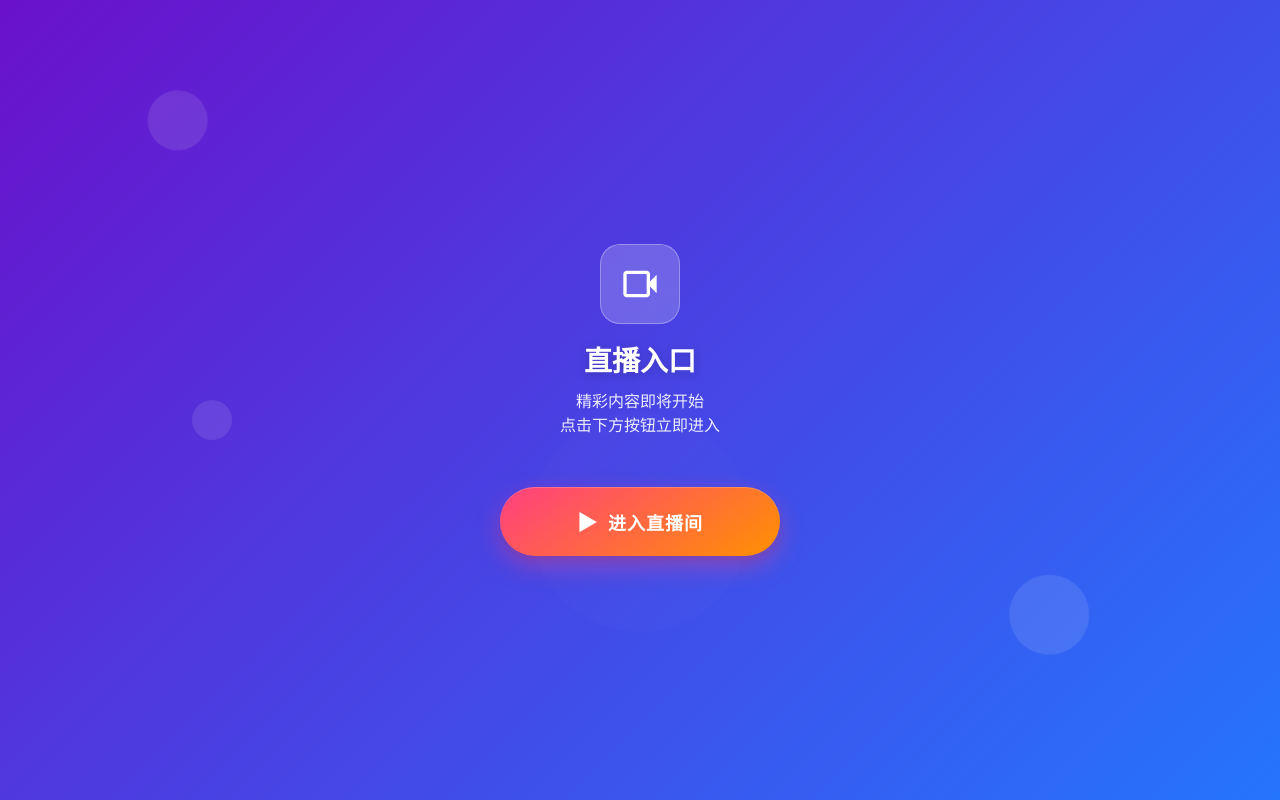
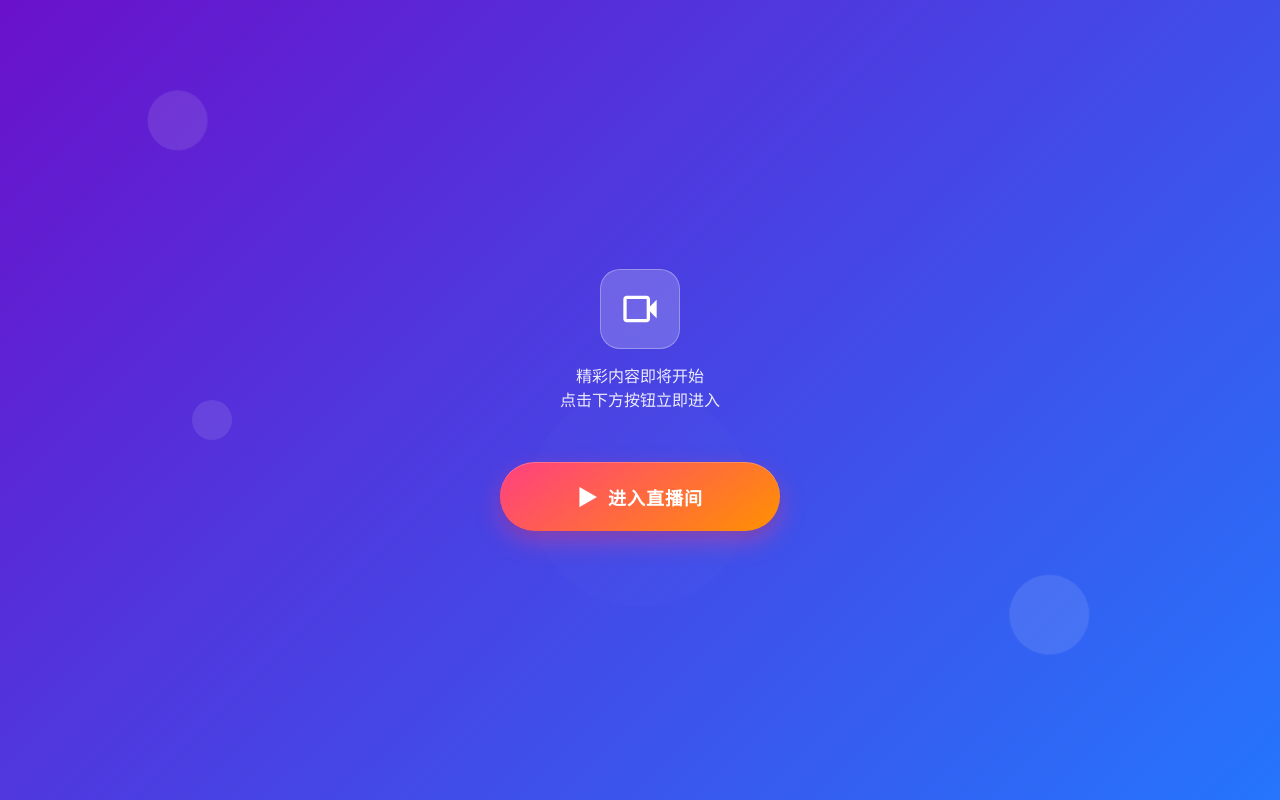
Before and after one commit to qqwww730/web, a plain HTML site: page index.html in a window 1280 px wide. Drawn offline with Linux system fonts and the light colour scheme.

Commit message:
Update index.html

```diff
--- a/index.html
+++ b/index.html
@@ -236,7 +236,6 @@
                     <path d="M18 10.48V6c0-1.1-.9-2-2-2H4c-1.1 0-2 .9-2 2v12c0 1.1.9 2 2 2h12c1.1 0 2-.9 2-2v-4.48l4 3.98v-11l-4 3.98zm-2-.79V18H4V6h12v3.69z"/>
                 </svg>
             </div>
-            <h1 class="title">直播入口</h1>
             <p class="subtitle">精彩内容即将开始<br>点击下方按钮立即进入</p>
         </div>
 
```
